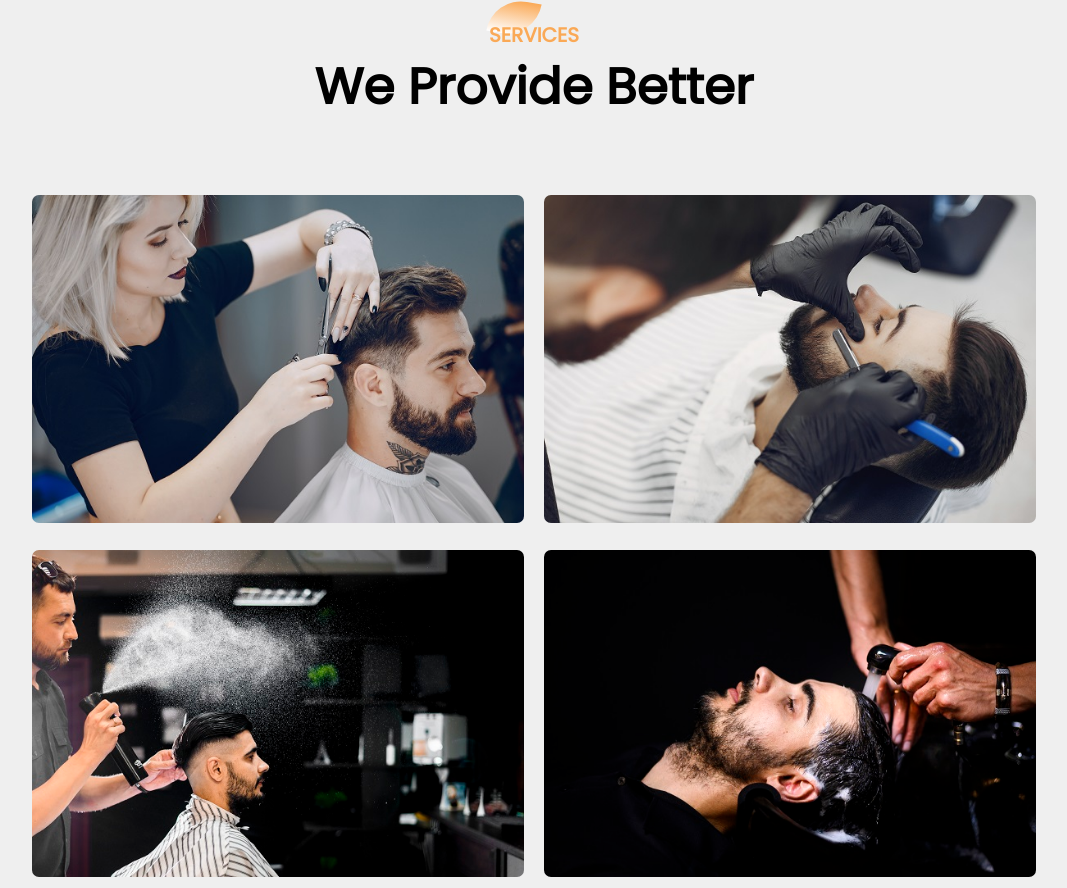
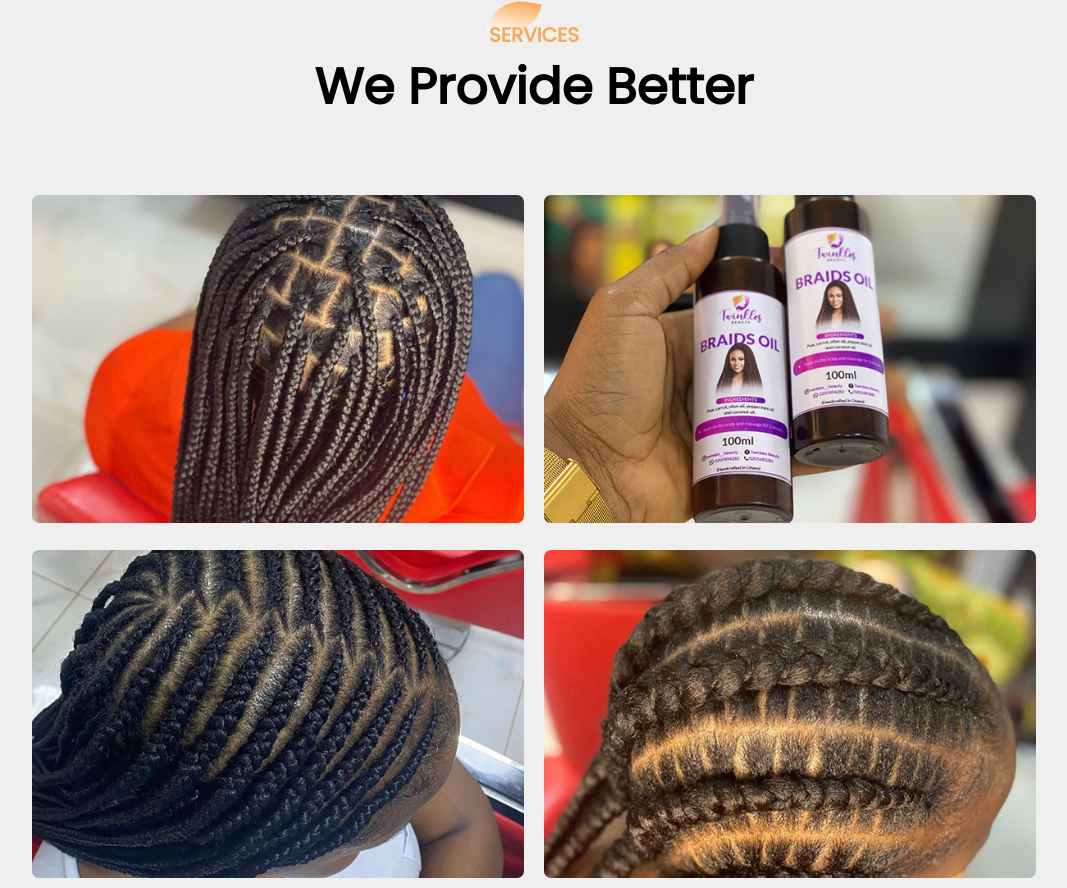
Before and after one commit to Oluwashina/TwinklesBeauty, a plain HTML site: page index.html in a window 1280 px wide. Shown: the part 1618-2506 px from the top of the page, without its empty margins (106-1173 px from the left). Drawn offline with Linux system fonts and the light colour scheme; some packages are replaced by stand-ins of ours; a script that the page names is missing.

Commit message:
edits made on twinkles page

```diff
--- a/index.html
+++ b/index.html
@@ -87,7 +87,7 @@
                 </div>
             </div>
             <div class="features-img">
-                <img src="./images/12.JPG" class="f" alt="">
+                <img src="./images/saloongirl.jpg" alt="">
             </div>
         </div>
     </section>
@@ -102,7 +102,7 @@
     </div>
     <div class="service-box">
         <div class="single-service">
-            <img src="./images/pic-1.jpg">
+            <img src="./images/2.jpg">
             <div class="overlay"></div>
             <div class="service-desc">
                 <h3>Braiding</h3>
@@ -111,7 +111,7 @@
             </div>
         </div>
         <div class="single-service">
-            <img src="./images/pic-2.jpg">
+            <img src="./images/1.jpg">
             <div class="overlay"></div>
             <div class="service-desc">
                 <h3>Skin Care Products</h3>
@@ -120,7 +120,7 @@
             </div>
         </div>
         <div class="single-service">
-            <img src="./images/pic-3.jpg">
+            <img src="./images/3.jpg">
             <div class="overlay"></div>
             <div class="service-desc">
                 <h3>Wig Caps</h3>
@@ -129,10 +129,10 @@
             </div>
         </div>
         <div class="single-service">
-            <img src="./images/pic-4.jpg">
+            <img src="./images/4.jpg">
             <div class="overlay"></div>
             <div class="service-desc">
-                <h3>Dry shampoo</h3>
+                <h3>Corn Rose</h3>
                 <hr>
                 <p>This is test under description of barber foundation this is the test under desciption of barber foundation</p>
             </div>
```
Also changed, not shown: images/1.jpg (added), images/12.JPG (deleted), images/2.jpg (added), images/3.jpg (added), images/4.jpg (added), images/5.jpg (added), images/6.jpg (added), images/banner.jpg (deleted), images/barber-man.jpg (deleted), images/image_6487327 (1).JPG (deleted), images/image_6487327 (3).JPG (deleted), images/img-1.jpg (deleted), images/img-2.jpg (deleted), images/img-3.jpg (deleted), 1 more files.
